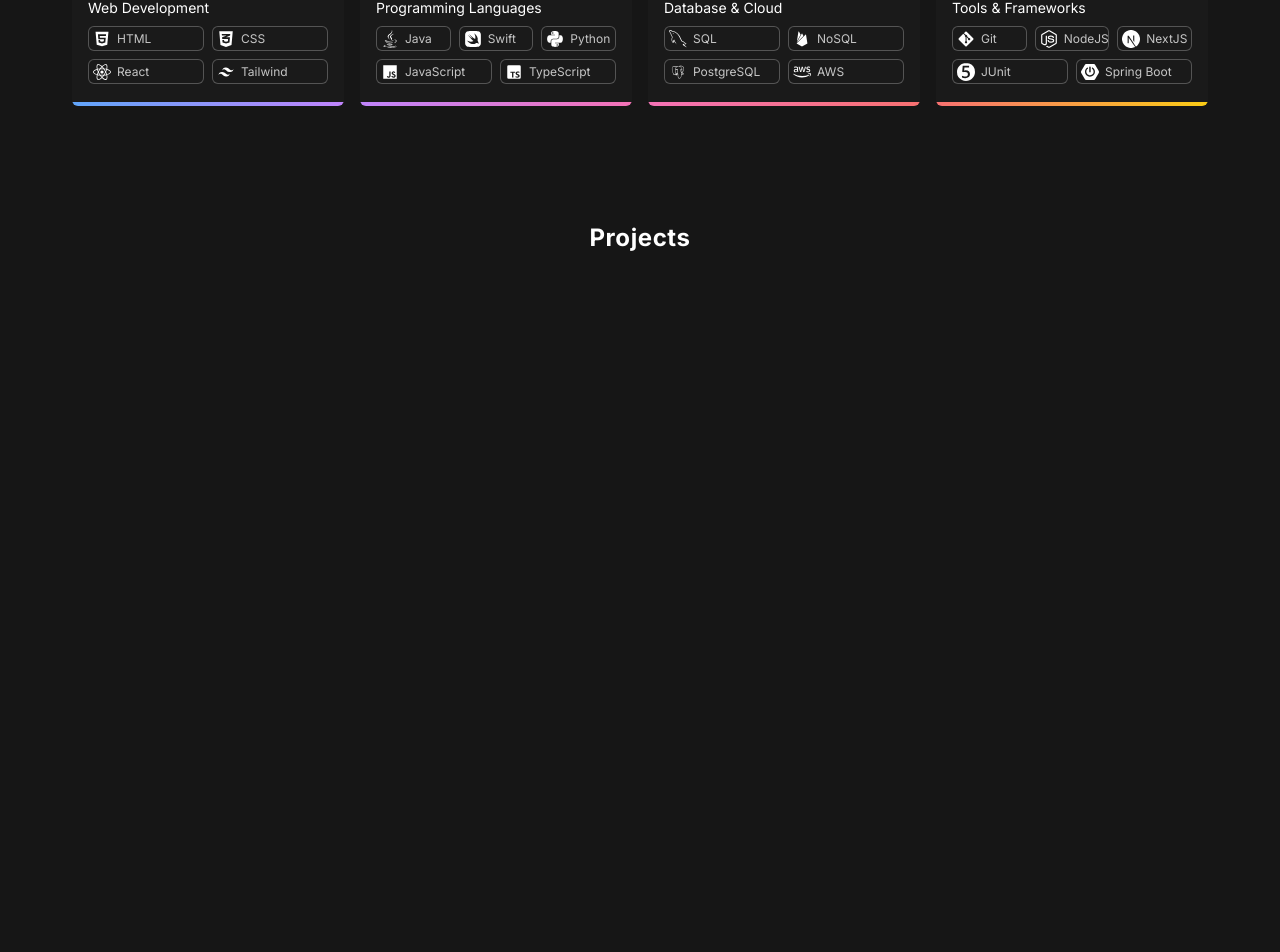
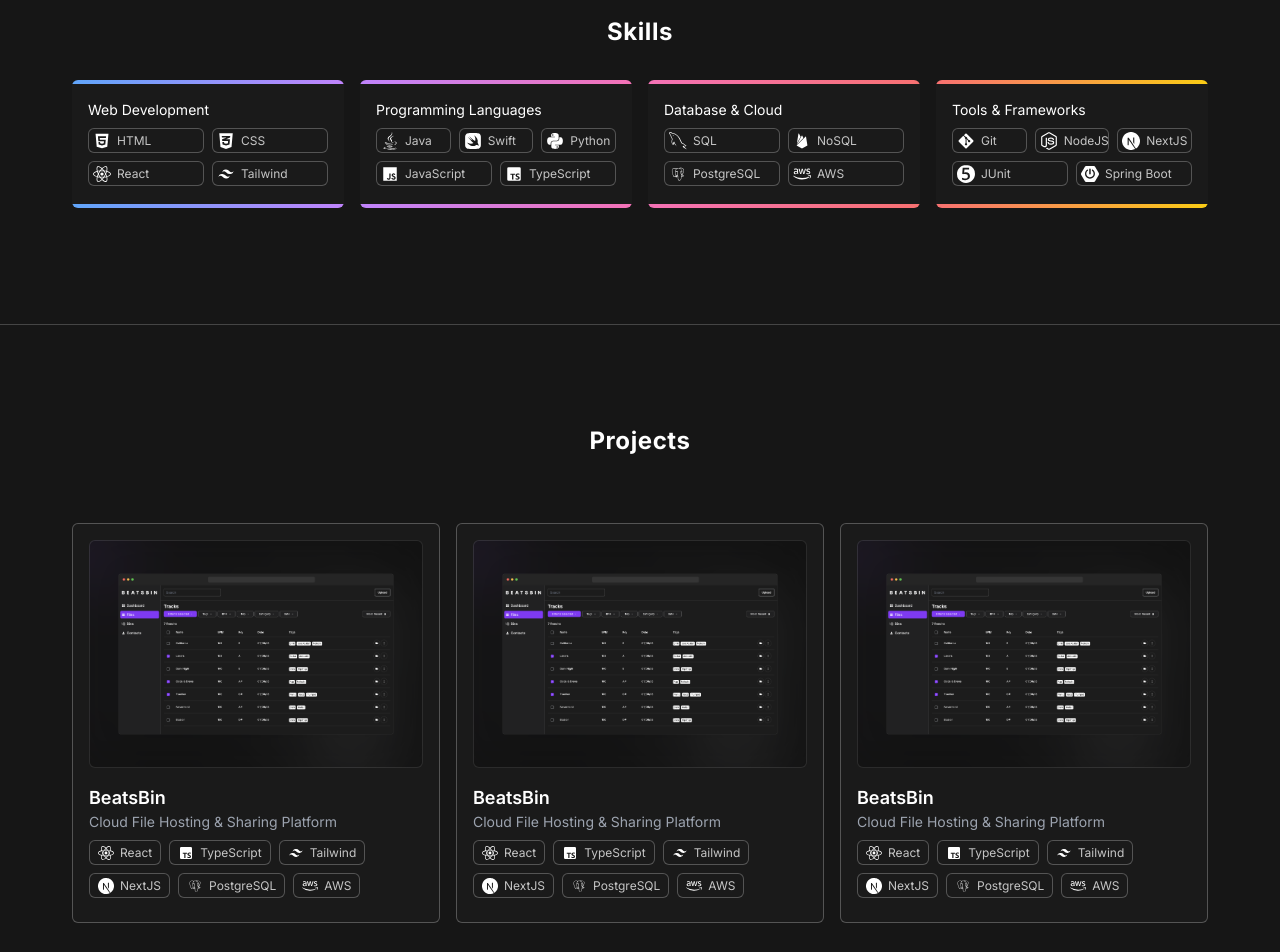
Before and after one commit to Kieran260/hardwick-portfolio, a React (Vite) app: page / in a window 1280 px wide. Shown: the part 920-1872 px from the top of the page. Before the commit the page ends 1342 px from the top, so only its background shows below. Built offline with nearby package versions, Linux system fonts and the light colour scheme; what tailwindcss-pseudo-elements would draw is missing.

Commit message:
Implement projects section

```diff
--- a/src/assets/index.ts
+++ b/src/assets/index.ts
@@ -1,7 +1,9 @@
 import kieranhardwick from "./kieranhardwick.png";
 import backgroundGradient from "./background-gradient.png";
+import beatsbinCover from "./beatsbin-cover.png";
 
 export {
     kieranhardwick,
-    backgroundGradient
+    backgroundGradient,
+    beatsbinCover
 };
--- a/src/components/Projects.tsx
+++ b/src/components/Projects.tsx
@@ -1,10 +1,15 @@
-import React from 'react'
 import styles from '../style'
+import ProjectCard from './ui/project-card'
 
 const Projects = () => {
   return (
-    <section className={`flex flex-col bg-background items-center w-screen h-[200px] ${styles.paddingX}`}>
-        <h1 className="text-white bg-clip-text text-2xl font-bold tracking-wide">Projects</h1>
+    <section className={`flex flex-col bg-background items-center w-screen py-[100px] ${styles.paddingX}`}>
+        <h1 className="text-white bg-clip-text text-2xl font-bold tracking-wide pb-[50px]">Projects</h1>
+        <div className="py-4 gap-y-4 grid grid-cols-6 w-full">
+          <ProjectCard className="col-span-6 sm:col-span-3 lg:col-span-2" name="test" />
+          <ProjectCard className="col-span-6 sm:col-span-3 lg:col-span-2" name="test" />
+          <ProjectCard className="col-span-6 sm:col-span-3 lg:col-span-2" name="test" />
+        </div>
     </section>
   )
 }
--- a/src/components/Skills.tsx
+++ b/src/components/Skills.tsx
@@ -11,7 +11,20 @@
 
 
 const Skills = () => {
+    const [isLargeScreen, setIsLargeScreen] = useState(window.innerWidth > 768);
 
+    useEffect(() => {
+        const handleResize = () => {
+            setIsLargeScreen(window.innerWidth > 768);
+        };
+
+        window.addEventListener('resize', handleResize);
+
+        // Cleanup the event listener on unmount
+        return () => {
+            window.removeEventListener('resize', handleResize);
+        }
+    }, []);
 
     const useOnScreen = (ref: React.RefObject<HTMLElement>, options?: IntersectionObserverInit) => {
         const [isIntersecting, setIntersecting] = useState(false);
@@ -52,75 +65,86 @@
     const ref3 = useRef<HTMLDivElement | null>(null);
     const ref4 = useRef<HTMLDivElement | null>(null);
 
-    const isVisible1 = useOnScreen(ref1, { threshold: 0.8 });
-    const isVisible2 = useOnScreen(ref2, { threshold: 0.8 });
-    const isVisible3 = useOnScreen(ref3, { threshold: 0.8 });
-    const isVisible4 = useOnScreen(ref4, { threshold: 0.8 });
+    const largeThresh1 = useOnScreen(ref1, { threshold: 0.4 });
+    const largeThresh2 = useOnScreen(ref2, { threshold: 0.6 });
+    const largeThresh3 = useOnScreen(ref3, { threshold: 0.8 });
+    const largeThresh4 = useOnScreen(ref4, { threshold: 1.0 });
 
+    const smallThresh1 = useOnScreen(ref1, { threshold: 1.0 });
+    const smallThresh2 = useOnScreen(ref2, { threshold: 1.0 });
+    const smallThresh3 = useOnScreen(ref3, { threshold: 1.0 });
+    const smallThresh4 = useOnScreen(ref4, { threshold: 1.0 });
+
+    const isVisible1 = isLargeScreen ? largeThresh1 : smallThresh1;
+    const isVisible2 = isLargeScreen ? largeThresh2 : smallThresh2;
+    const isVisible3 = isLargeScreen ? largeThresh3 : smallThresh3;
+    const isVisible4 = isLargeScreen ? largeThresh4 : smallThresh4;
 
     return (
-    <section className={`flex flex-col bg-background items-center w-screen mb-[100px]  ${styles.paddingX}`}>
+    <section className={`flex flex-col bg-background items-center w-screen py-[100px] border-b border-white/20 ${styles.paddingX}`}>
         <h1 className="text-white bg-clip-text text-2xl font-bold tracking-wide mb-4">Skills</h1>
           <div className={`${styles.boxWidth} grid grid-cols-1 sm:grid-cols-2 lg:grid-cols-4 w-[1000px] items-center font-normal text-lg`}>
 
             <div
-                className={`py-1 my-4 mx-2 rounded-md col-span-1 bg-gradient-to-r from-blue-400 at-50 to-purple-400 ${isVisible1 ? "appear-slide-top-half" : "hidden-0"}`}
+                className={`will-change-auto py-1 my-4 mx-2 rounded-md col-span-1 bg-gradient-to-r from-blue-400 at-50 to-purple-400 ${isVisible1 ? "appear-slide-top-half" : "hidden-0"}`}
                 ref={ref1}
             >
               <div className={`relative justify-center bg-background2 w-full p-4 h-[120px]`}>
                 <h1 className="text-white text-sm font-normal mb-2">Web Development</h1>
                 <div className="grid grid-cols-2 gap-2">
-                  <SkillBadge className="col-span-1" name={'HTML'} icon={<AiFillHtml5 />} />
-                  <SkillBadge className="col-span-1" name={'CSS'} icon={<FaCss3Alt />} />
-                  <SkillBadge className="col-span-1" name={'React'} icon={<FaReact />} />
-                  <SkillBadge className="col-span-1" name={'Tailwind'} icon={<BiLogoTailwindCss />} />
+                    <SkillBadge className="col-span-1" skillName='HTML' />
+                    <SkillBadge className="col-span-1" skillName='CSS' />
+                    <SkillBadge className="col-span-1" skillName='React' />
+                    <SkillBadge className="col-span-1" skillName='Tailwind' />
+
                 </div>
               </div>
             </div>
 
             <div
-                className={`py-1 my-4 mx-2 rounded-md col-span-1 bg-gradient-to-r from-purple-400 at-50 to-pink-400 ${isVisible2 ? "appear-slide-top-half" : "hidden-0"}`}
+                className={`will-change-auto py-1 my-4 mx-2 rounded-md col-span-1 bg-gradient-to-r from-purple-400 at-50 to-pink-400 ${isVisible2 ? "appear-slide-top-half" : "hidden-0"}`}
                 ref={ref2}
             >
               <div className={`relative bg-background2 col-span-1 p-4 h-[120px]`}>
                 <h1 className="text-white text-sm font-normal mb-2">Programming Languages</h1>
                 <div className="grid grid-cols-6 gap-2">
-                  <SkillBadge className="col-span-2" name={'Java'} icon={<FaJava />} />
-                  <SkillBadge className="col-span-2" name={'Swift'} icon={<FaSwift />} />
-                  <SkillBadge className="col-span-2" name={'Python'} icon={<FaPython />} />
-                  <SkillBadge className="col-span-3" name={'JavaScript'} icon={<BiLogoJavascript />} />
-                  <SkillBadge className="col-span-3" name={'TypeScript'} icon={<BiLogoTypescript />} />
+                <SkillBadge className="col-span-2" skillName='Java' />
+                <SkillBadge className="col-span-2" skillName='Swift' />
+                <SkillBadge className="col-span-2" skillName='Python' />
+                <SkillBadge className="col-span-3" skillName='JavaScript' />
+                <SkillBadge className="col-span-3" skillName='TypeScript' />
+
                 </div>
               </div>
             </div>
 
             <div
-                className={`py-1 my-4 mx-2 rounded-md col-span-1 bg-gradient-to-r from-pink-400 at-50 to-red-400 ${isVisible3 ? "appear-slide-top-half" : "hidden-0"}`}
+                className={`will-change-auto	py-1 my-4 mx-2 rounded-md col-span-1 bg-gradient-to-r from-pink-400 at-50 to-red-400 ${isVisible3 ? "appear-slide-top-half" : "hidden-0"}`}
                 ref={ref3}
             >
               <div className={` relative bg-background2 w-full p-4 h-[120px]`}>
                 <h1 className="text-white text-sm font-normal mb-2">Database & Cloud</h1>
                 <div className="grid grid-cols-4 gap-2">
-                  <SkillBadge className="col-span-2" name={'SQL'} icon={<GrMysql />} />
-                  <SkillBadge className="col-span-2" name={'NoSQL'} icon={<BiLogoFirebase />} />
-                  <SkillBadge className="col-span-2" name={'PostgreSQL'} icon={<DiPostgresql />} />
-                  <SkillBadge className="col-span-2" name={'AWS'} icon={<FaAws />} />
+                <SkillBadge className="col-span-2" skillName='SQL' />
+                <SkillBadge className="col-span-2" skillName='NoSQL' />
+                <SkillBadge className="col-span-2" skillName='PostgreSQL' />
+                <SkillBadge className="col-span-2" skillName='AWS' />
                 </div>
               </div>
             </div>
 
             <div
-                className={`py-1 my-4 mx-2 rounded-md col-span-1 bg-gradient-to-r from-red-400 at-50 to-yellow-400 ${isVisible4 ? "appear-slide-top-half" : "hidden-0"}`}
+                className={`will-change-auto	py-1 my-4 mx-2 rounded-md col-span-1 bg-gradient-to-r from-red-400 at-50 to-yellow-400 ${isVisible4 ? "appear-slide-top-half" : "hidden-0"}`}
                 ref={ref4}
             >
               <div className={` relative bg-background2 w-full p-4 h-[120px]`}>
                 <h1 className="text-white text-sm font-normal mb-2">Tools & Frameworks</h1>
                 <div className="grid grid-cols-6 gap-2">
-                  <SkillBadge className="col-span-2" name={'Git'} icon={<BiLogoGit />} />
-                  <SkillBadge className="col-span-2" name={'NodeJS'} icon={<FaNodeJs />} />
-                  <SkillBadge className="col-span-2" name={'NextJS'} icon={<SiNextdotjs />} />
-                  <SkillBadge className="col-span-3" name={'JUnit'} icon={<SiJunit5 />} />
-                  <SkillBadge className="col-span-3" name={'Spring Boot'} icon={<SiSpringboot />} />
+                    <SkillBadge className="col-span-2" skillName='Git' />
+                    <SkillBadge className="col-span-2" skillName='NodeJS' />
+                    <SkillBadge className="col-span-2" skillName='NextJS' />
+                    <SkillBadge className="col-span-3" skillName='JUnit' />
+                    <SkillBadge className="col-span-3" skillName='Spring Boot' />
                 </div>
               </div>
             </div>
--- /dev/null
+++ b/src/components/ui/project-card.tsx
@@ -0,0 +1,31 @@
+import React from 'react';
+import SkillBadge from './skill-badge';
+import { beatsbinCover } from '../../assets';
+interface ProjectCardProps {
+    className?: string;
+    name: string;
+    badges?: JSX.Element[];
+}
+
+const ProjectCard: React.FC<ProjectCardProps> = ({ name, badges, className }) => {
+  return (
+    <div className={`${className} hover:cursor-pointer hover:bg-white/5 hover:border-white/50 transition-colors flex flex-col bg-background2 border border-white/25 rounded-md h-[400px] justify-start items-start mx-2 p-4 gap-x-1.5 `}>
+        <div className="w-full h-[250px] rounded-md border border-white/10"
+            style={{backgroundImage: `url(${beatsbinCover})`, backgroundSize: '110%', backgroundPositionX: 'center', backgroundPositionY: 'center'}}
+                    >
+        </div>
+        <span className="text-lg text-white pt-4 font-semibold">BeatsBin</span>
+        <h2 className="text-sm text-gray-400">Cloud File Hosting & Sharing Platform </h2>
+        <div className="flex flex-wrap gap-2 py-2">
+            <SkillBadge className="px-2" skillName='React' />
+            <SkillBadge className="px-2" skillName='TypeScript' />
+            <SkillBadge className="px-2" skillName='Tailwind' />
+            <SkillBadge className="px-2" skillName='NextJS' />
+            <SkillBadge className="px-2" skillName='PostgreSQL' />
+            <SkillBadge className="px-2" skillName='AWS' />
+        </div>
+    </div>
+  );
+}
+
+export default ProjectCard;
--- a/src/components/ui/skill-badge.tsx
+++ b/src/components/ui/skill-badge.tsx
@@ -1,18 +1,48 @@
 import React from 'react';
+import { AiFillHtml5 } from 'react-icons/ai';
+import { FaCss3Alt, FaReact, FaJava, FaSwift, FaPython, FaAws, FaNodeJs } from 'react-icons/fa';
+import { SiNextdotjs, SiSpringboot, SiJunit5 } from 'react-icons/si';
+import { BiLogoTypescript, BiLogoJavascript, BiLogoFirebase, BiLogoGit, BiLogoTailwindCss } from 'react-icons/bi';
+import { GrMysql } from 'react-icons/gr';
+import { DiPostgresql } from 'react-icons/di';
 
 interface SkillBadgeProps {
     className?: string;
-    name: string;
-    icon: JSX.Element;
+    skillName: string;
 }
 
-const SkillBadge: React.FC<SkillBadgeProps> = ({ name, icon, className }) => {
-  return (
-    <div className={`${className} hover:bg-white/5 hover:border-white/50 transition-colors flex bg-background2 border border-white/25 rounded-md h-[25px] justify-start items-center px-1 gap-x-1.5`}>
-        <div className="text-white">{icon}</div>
-        <div className="text-xs text-white/75">{name}</div>
-    </div>
-  );
+const iconMapping: Record<string, JSX.Element> = {
+    HTML: <AiFillHtml5 />,
+    CSS: <FaCss3Alt />,
+    React: <FaReact />,
+    Tailwind: <BiLogoTailwindCss />,
+    Java: <FaJava />,
+    Swift: <FaSwift />,
+    Python: <FaPython />,
+    JavaScript: <BiLogoJavascript />,
+    TypeScript: <BiLogoTypescript />,
+    SQL: <GrMysql />,
+    NoSQL: <BiLogoFirebase />,
+    PostgreSQL: <DiPostgresql />,
+    AWS: <FaAws />,
+    Git: <BiLogoGit />,
+    NodeJS: <FaNodeJs />,
+    NextJS: <SiNextdotjs />,
+    JUnit: <SiJunit5 />,
+    'Spring Boot': <SiSpringboot />
+};
+
+const SkillBadge: React.FC<SkillBadgeProps> = ({ skillName, className }) => {
+    const icon = iconMapping[skillName];
+
+    if (!icon) return null;
+
+    return (
+        <div className={`${className} hover:bg-white/5 hover:border-white/50 transition-colors flex bg-background2 border border-white/25 rounded-md h-[25px] justify-start items-center px-1 gap-x-1.5`}>
+            <div className="text-white">{icon}</div>
+            <div className="text-xs text-white/75">{skillName}</div>
+        </div>
+    );
 }
 
 export default SkillBadge;
```
Also changed, not shown: src/components/Hero.tsx (+5 -5 lines), src/components/Navbar.tsx (+4 -5 lines), src/assets/beatsbin-cover.png (added), src/tilt-styles.scss (line endings or trailing spaces).
